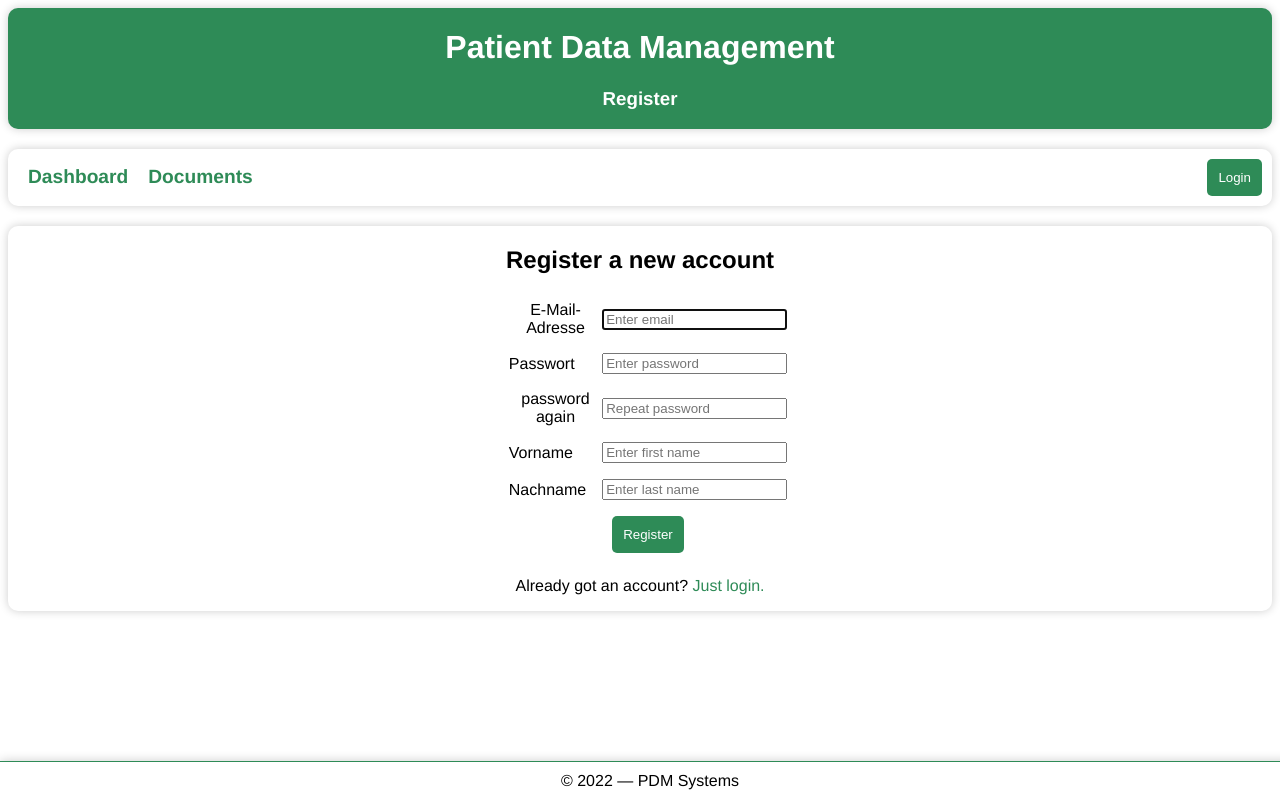
After one commit to arne-kapell/patient-data-management, a Django app: page /accounts/register/ in a window 1280 px wide. The commit adds this page. Run offline with Django 4.2, Linux system fonts and the light colour scheme.

Commit message:
custom user management and registration + blurred sensitive documents

```diff
--- a/pdm/templates/pdm/docs.html
+++ b/pdm/templates/pdm/docs.html
@@ -24,12 +24,12 @@
 <div id="doc-list">
 {% if documents|length > 0 %}
     {% for doc in documents %}
-    <div class="card doc-row">
+    <div class="card doc-row{% if doc.sensitive %} blurred{% endif %}">
         <h3 style="margin: 0;">{{ doc.name }}</h3>
         <span style="flex-grow: 1; margin: 0 2rem; text-align: start;">{{ doc.description }}</span>
-        {% if doc.sensitive %}
+        {% comment %} {% if doc.sensitive %}
         <span class="badge badge-danger" style="margin-right: 2rem; color: red; font-weight: bold;">Sensitive</span>
-        {% endif %}
+        {% endif %} {% endcomment %}
         <span style="margin-right: 2rem;">{{ doc.uploaded_at }}</span>
         <a href="/preview/{{ doc.uid }}" target="_blank"><button>View</button></a>
         <a href="/download/{{ doc.uid }}" style="margin-left: 10px;"><button class="secondary">Download</button></a>
--- a/pdm/templates/pdm/main.html
+++ b/pdm/templates/pdm/main.html
@@ -126,6 +126,13 @@
                 right: 0;
                 margin: 10px;
             }
+            .blurred {
+                filter: blur(5px);
+                transition: filter 0.3s ease;
+            }
+            .blurred:hover {
+                filter: blur(0);
+            }
             {% block style %}{% endblock style %}
         </style>
     </head>
@@ -143,7 +150,7 @@
             {% if request.path != '/accounts/login/' %}
                 <div style="margin: 0 0 0 5%;">
                     {% if user.is_authenticated %}
-                        <span style="margin-right: 10px;">{{ user.username }}</span>
+                        <span style="margin-right: 10px;">{{ user.last_name }}, {{ user.first_name }}</span>
                         {% if user.is_staff %}
                         <a href="/admin/"><button class="secondary">Admin</button></a>
                         {% endif %}
--- /dev/null
+++ b/pdm/templates/registration/register.html
@@ -0,0 +1,55 @@
+{% extends "pdm/main.html" %}
+
+{% block title %}Register{% endblock %}
+
+{% block style %}
+#register-form {
+    display: flex;
+    flex-direction: column;
+    min-width:20%;
+    width: min-content;
+    margin: auto;
+}
+#register-form div {
+    width: 100%;
+    display: flex;
+    flex-direction: row;
+    justify-content: space-between;
+    align-items: center;
+    margin: 0.5em;
+}
+{% endblock %}
+
+{% block content %}
+{% if error %}
+<div class="card alert error" role="alert">
+    {{ error }}
+</div>
+{% endif %}
+<h2>Register a new account</h2>
+<form id="register-form" method="post" action="{% url 'register' %}">
+{% csrf_token %}
+{% for field in form %}
+<div>
+    <label for="{{ field.id }}">{{ field.label }}</label>
+    <input type="{{ field.type }}" name="{{ field.id }}" id="{{ field.id }}" value="{{ field.value }}" placeholder="{{ field.placeholder }}" required="{{ field.required }}" autofocus="{{ field.autofocus }}" />
+</div>
+{% endfor %}
+{% comment %} <div>
+    {{ form.username.label_tag }} {{ form.username }}
+</div>
+<div>
+    {{ form.password.label_tag }} {{ form.password }}
+</div>
+<div>
+    {{ form.password2.label_tag }} {{ form.password2 }}
+</div> {% endcomment %}
+
+<div style="justify-content: center">
+    <input type="submit" value="Register">
+</div>
+</form>
+
+<p>Already got an account? <a href="{% url 'login' %}">Just login.</a></p>
+
+{% endblock %}
--- a/pdm/urls.py
+++ b/pdm/urls.py
@@ -10,4 +10,5 @@
     path('delete/<doc_id>', views.deleteDoc, name='delete'),
 
     path('accounts/', include('django.contrib.auth.urls')),
+    path('accounts/register/', views.registerPage, name='register'),
 ]
--- a/pdm/views.py
+++ b/pdm/views.py
@@ -7,9 +7,10 @@
 from encrypted_files.base import EncryptedFile
 from django.views.decorators.csrf import csrf_protect
 
-from .models import Document
-from django.contrib.auth.models import User
+from pdm.models import Document, User
 from django.contrib.auth import authenticate, login, logout
+
+from django.utils.translation import gettext_lazy as _
 
 
 @login_required
@@ -32,12 +33,13 @@
     error_message = None
     if request.method == 'POST':
         if 'file' in request.FILES:
+            sensitive = request.POST.get('is_sensitive', False)
             file = request.FILES['file']
             file_format: str = file.name.split('.')[-1]
             allowed: list = settings.ACCEPTED_DOCUMENT_EXTENSIONS
             if file_format.lower() in allowed and file.size <= 10000000:  # 10 MB
                 doc = Document(owner=request.user, file=file,
-                               name=file.name[:-len(file_format)-1])
+                               name=file.name[:-len(file_format)-1], sensitive=sensitive)
                 doc.save()
                 request.session['status'] = "Successfully uploaded document"
                 return redirect('docs')
@@ -105,9 +107,44 @@
             login(request, user)
             context['success'] = "Login successful"
         else:
-            print("Login failed")
             context['error'] = 'Wrong username or password'
     return render(request, 'pdm/login.html', context)
+
+
+@csrf_protect
+def registerPage(request):
+    context = {
+        "form": [
+            {"id": "mail", "type": "email", "label": _("email address"), "placeholder": _(
+                "Enter email"), "required": True, "value": "", "autofocus": True},
+            {"id": "password", "type": "password", "label": _("password"), "placeholder": _(
+                "Enter password"), "required": True, "value": ""},
+            {"id": "password2", "type": "password", "label": _("password again"), "placeholder": _(
+                "Repeat password"), "required": True, "value": ""},
+            {"id": "first_name", "type": "text", "label": _("first name"), "placeholder": _(
+                "Enter first name"), "required": False, "value": ""},
+            {"id": "last_name", "type": "text", "label": _("last name"), "placeholder": _(
+                "Enter last name"), "required": False, "value": ""},
+        ]
+    }
+    if request.user.is_authenticated:
+        return redirect('index')
+    if request.method == 'POST':
+        email = request.POST['mail']
+        password = request.POST['password']
+        password2 = request.POST['password2']
+        first_name = request.POST['first_name']
+        last_name = request.POST['last_name']
+        if password != password2:
+            context['error'] = "Passwords do not match"
+        elif User.objects.filter(email=email).exists():
+            context['error'] = "Email already in use"
+        else:
+            user = User.objects.create_user(
+                email=email, password=password, first_name=first_name, last_name=last_name)
+            user.save()
+            return redirect('login')
+    return render(request, 'registration/register.html', context)
 
 
 @login_required
```
Also changed, not shown: pdm/admin.py (+28 -4 lines), pdm/forms.py (added, +17 -0 lines), pdm/managers.py (added, +36 -0 lines), pdm/models.py (+21 -3 lines), pdm/templates/pdm/index.html (+5 -5 lines), pdm/templates/pdm/new-doc.html (+12 -3 lines), pdm/templates/registration/login.html (+2 -10 lines), pdm/migrations/0001_initial.py, pdm/migrations/0002_remove_user_username.py (added), pdm/migrations/0003_alter_user_role.py (added).
